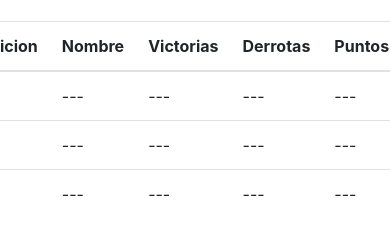
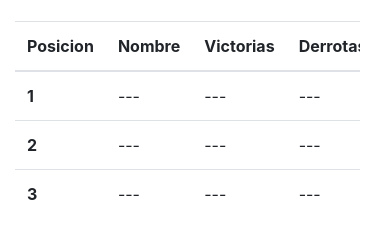
Before and after one commit to rubeneitor/rubeneitor.github.io, a plain HTML site: page index.html in a window 390 px wide. Shown: the part 51-290 px from the top of the page. Drawn offline with nearby package versions, Linux system fonts and the light colour scheme.

Commit message:
Tabla responsive

```diff
--- a/index.html
+++ b/index.html
@@ -14,8 +14,9 @@
 
 <body>
   <h1 class="text-center mb-4" style="color: crimson;">Verduritas Padel</h1>
-  <div class="row col-lg-12 justify-content-center">
-    <table class="table col-lg-11">
+  <div class="row col-lg-12 justify-content-center ">
+    <div class="table-responsive col-lg-11">
+      <table class="table">
         <thead>
           <tr>
             <th scope="col">Posicion</th>
@@ -51,6 +52,8 @@
       </table>
     </div>
 
+  </div>
+
 
   <!-- Optional JavaScript -->
   <!-- jQuery first, then Popper.js, then Bootstrap JS -->
```
Lines whose indentation alone changed are shown as unchanged.
